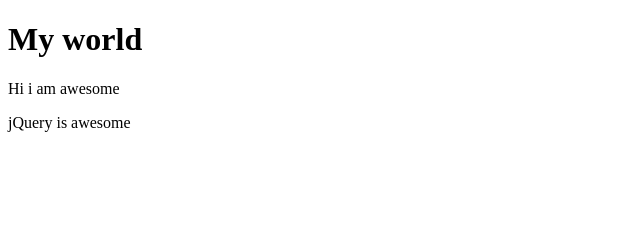
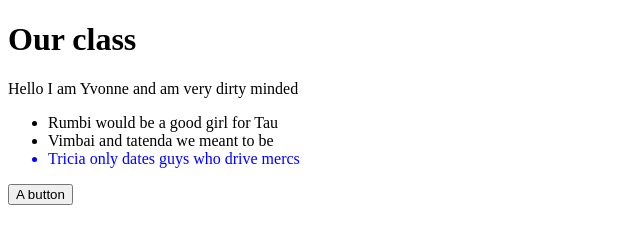
Before and after one commit to belindamapedza/javascript, a plain HTML site: page jQuery.html in a window 1280 px wide. Shown: the whole page, without its empty margins (0-640 px from the left). Drawn offline with nearby package versions, Linux system fonts and the light colour scheme.

Commit message:
show, hide and buttons
we used show,hide and buttons in jquery to show amd hide elements

```diff
--- a/jQuery.html
+++ b/jQuery.html
@@ -6,17 +6,50 @@
 
   <body>
 
-    <h1>My world</h1>
-    <p>Hi i am awesome</p>
-    <p>jQuery is awesome</p>
+    <h1>
+        Our class
+    </h1>
 
-    <script>
+    <p class="weAreOne">
+       Hello I am Yvonne and am very dirty minded
+    </p>
 
-    $(document).ready(function(){
-      $("p").click(function(){
-        $(this).hide();
+       <script>
+       $(document).ready(function(){
+         $("ul li:first").click(function(){
+           $("ul li:first").hide();
+        });
+        });
+
+
+       $(document).ready(function(){
+        $("button").click(function(){
+          $(".weAreOne").hide();
       });
-    });
-    </script>
+      });
+
+       </script>
+
+
+     <ul>
+
+         <li>
+           Rumbi would be a good girl for Tau
+          </li>
+        <li>
+          Vimbai and tatenda we meant to be
+          </li>
+          <li  style=color:blue>
+            Tricia only dates guys who drive mercs
+          </li>
+      </ul>
+
+      <button>A button</button>
+
+
+
+
+
+
   </body>
 </html>
```
